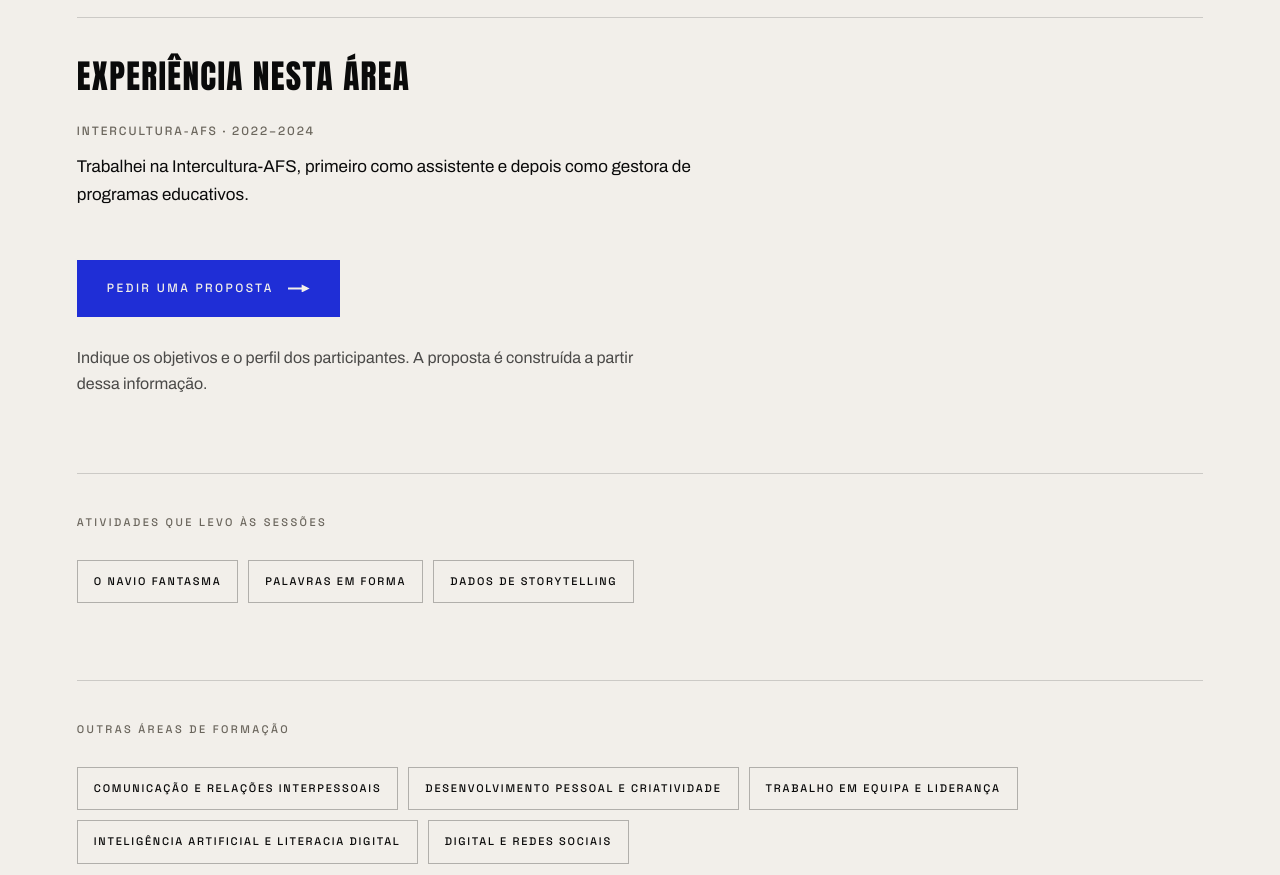
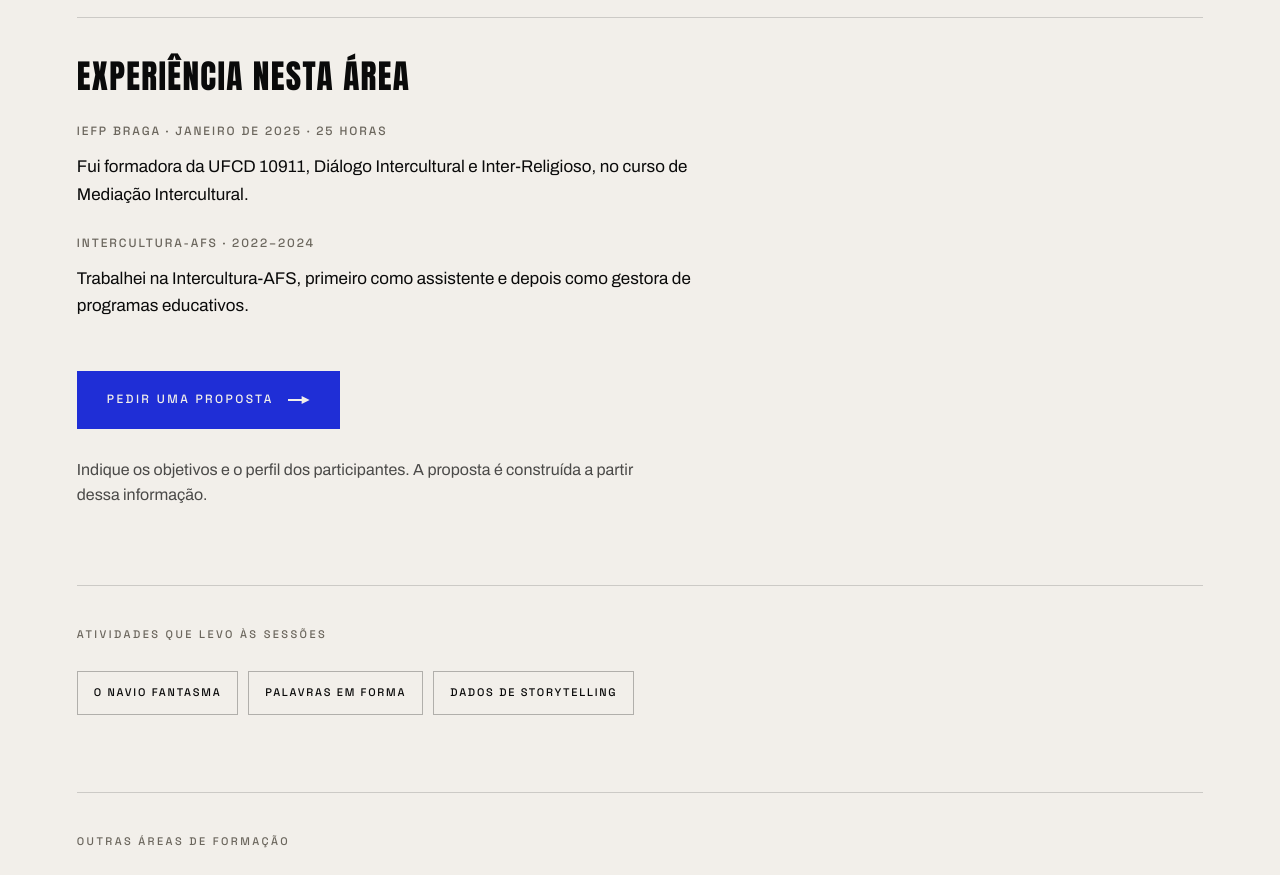
Before and after one commit to jmatosaraujo99/julianaaraujo, a plain HTML site: page formacao-mediacao-intercultural.html in a window 1280 px wide. Shown: the part 1960-2835 px from the top of the page. Drawn offline with Linux system fonts and the light colour scheme.

Commit message:
Mediação Intercultural: UFCD 10911 na experiência
Acrescenta a formação dada no IEFP Braga em janeiro de 2025, com os dados
do CV e da grelha de horas.

Co-Authored-By: Claude Opus 5.5 <noreply@anthropic.com>

```diff
--- a/formacao-mediacao-intercultural.html
+++ b/formacao-mediacao-intercultural.html
@@ -267,6 +267,7 @@
   .nota { margin:clamp(14px,calc(2 * var(--fluido)),20px) 0 0; max-width:62ch; font-family:var(--fonte-corpo); font-size:16px; line-height:1.55; color:var(--cinza); }
   .caso { max-width:68ch; font-family:var(--fonte-corpo); font-size:17px; line-height:1.6; }
   .caso p { margin:0 0 12px; }
+  .caso + .caso { margin-top:clamp(18px,calc(2.4 * var(--fluido)),26px); }
   .caso .quem { font-family:var(--fonte-etiqueta); font-size:12px; letter-spacing:var(--ls-etiqueta-16); text-transform:uppercase; color:var(--cinza); }
 </style>
 </head>
@@ -357,6 +358,10 @@
   <section class="bloco">
     <h2>Experiência nesta área</h2>
     <div class="caso">
+      <p class="quem">IEFP Braga · janeiro de 2025 · 25 horas</p>
+      <p>Fui formadora da UFCD 10911, Diálogo Intercultural e Inter-Religioso, no curso de Mediação Intercultural.</p>
+    </div>
+    <div class="caso">
       <p class="quem">Intercultura-AFS · 2022–2024</p>
       <p>Trabalhei na Intercultura-AFS, primeiro como assistente e depois como gestora de programas educativos.</p>
     </div>
```
